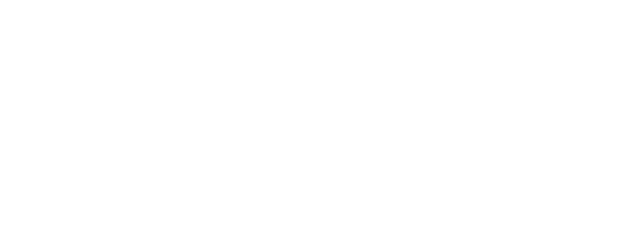
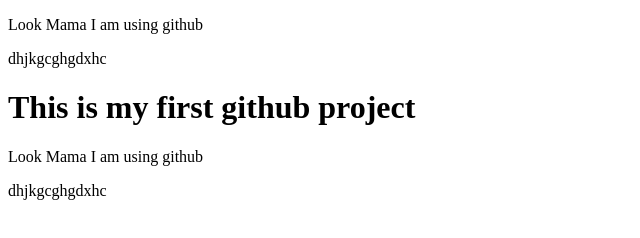
Before and after one commit to SakiburR0hman/My-First-Website, a plain HTML site: page Index.html in a window 1280 px wide. Shown: the whole page, without its empty margins (0-640 px from the left). Drawn offline with Linux system fonts and the light colour scheme.

Commit message:
added a header

```diff
--- a/Index.html
+++ b/Index.html
@@ -1,9 +1,12 @@
 <!DOCTYPE html>
 <html lang="en">
 <head>
-
+    <p>Look Mama I am using github</p>
+    <p>dhjkgcghgdxhc</p>
 </head>
 <body>
-
+    <h1>This is my first github project</h1>
+    <p>Look Mama I am using github</p>
+    <p>dhjkgcghgdxhc</p>
 </body>
 </html>
```
Also changed, not shown: 1 other file.
